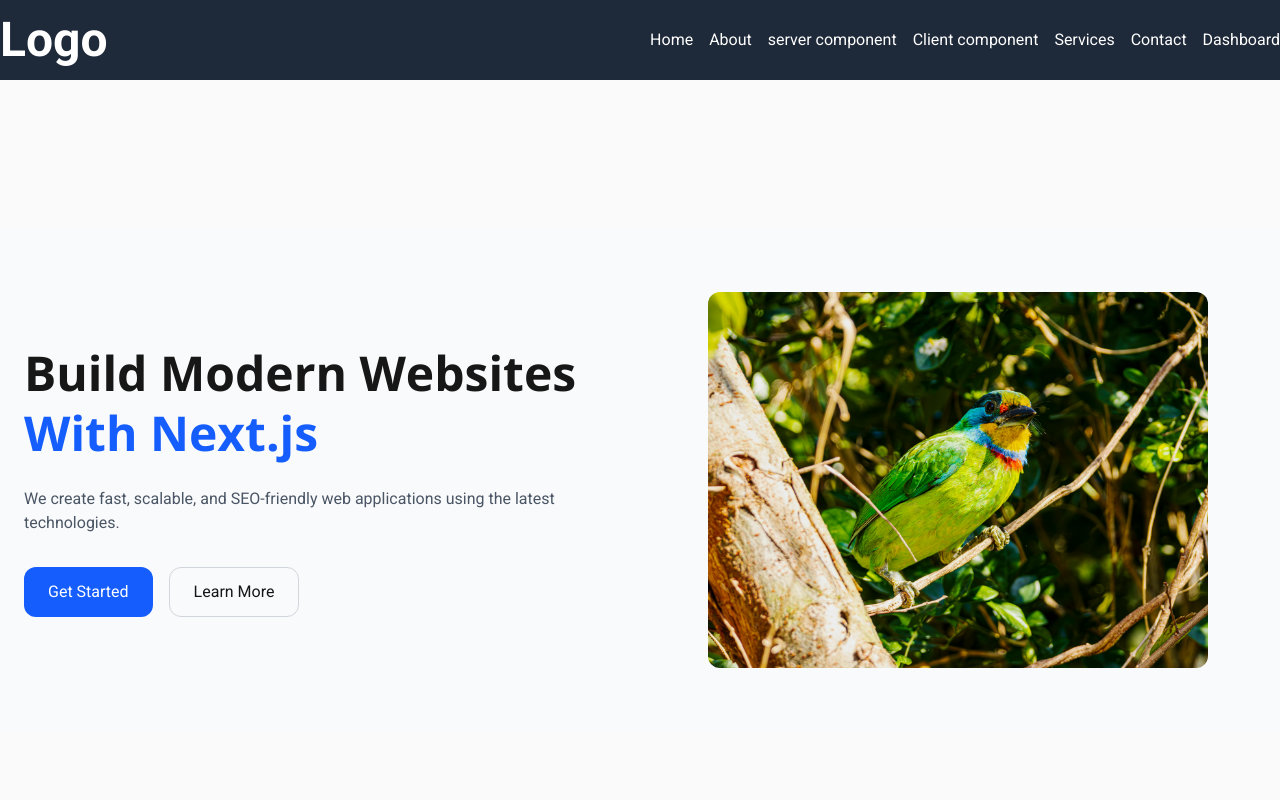
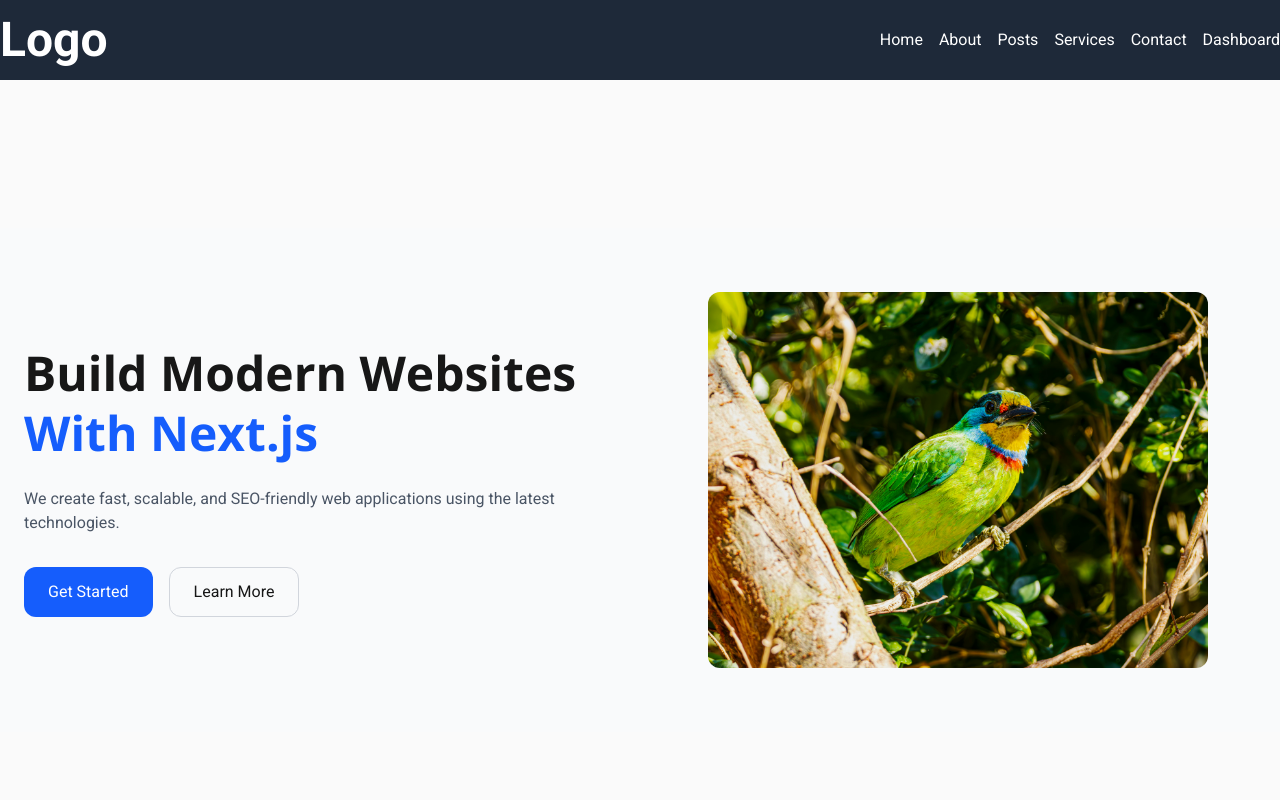
Before and after one commit to dev-nirob1/nextjs-playground, a Next.js app: page / in a window 1280 px wide. Shown: the top 800 px of the page. Built offline with nearby package versions, Linux system fonts and the light colour scheme.

Commit message:
dynamic routing

```diff
--- /dev/null
+++ b/src/app/(front)/posts/[postsDetails]/page.js
@@ -0,0 +1,11 @@
+import React from 'react';
+
+const PostDetails = () => {
+    return (
+        <div>
+            this is post details
+        </div>
+    );
+};
+
+export default PostDetails;
--- a/src/app/(front)/posts/page.js
+++ b/src/app/(front)/posts/page.js
@@ -1,3 +1,4 @@
+import Link from 'next/link';
 import React from 'react';
 
 const Posts = async() => {
@@ -6,13 +7,16 @@ const Posts = async() => {
     console.log(data)
     return (
         <div className='container mx-auto py-16'>
-            <div className="grid grid-cols-3">
+            <div className="grid grid-cols-3 gap-8">
                { data.map((post) => (
                     <div className="p-4 border rounded-md" key={post.id}>
                         <h3 className="text-2xl font-bold">
                             {post.title}
                         </h3>
                         <p>{post.body}</p>
+                        <Link href={`/posts/${post.id}`} className="text-blue-500 hover:underline">
+                            Read more
+                        </Link>
                     </div>
                 ))}
             </div>
--- a/src/components/Navbar.js
+++ b/src/components/Navbar.js
@@ -17,13 +17,8 @@ const Navbar = () => {
             </Link>
           </li>
           <li>
-            <Link href="/servercompo" className="hover:text-gray-300">
-              server component
-            </Link>
-          </li>
-          <li>
-            <Link href="/clientcompo" className="hover:text-gray-300">
-              Client component
+            <Link href="/posts" className="hover:text-gray-300">
+              Posts
             </Link>
           </li>
           <li>
```
